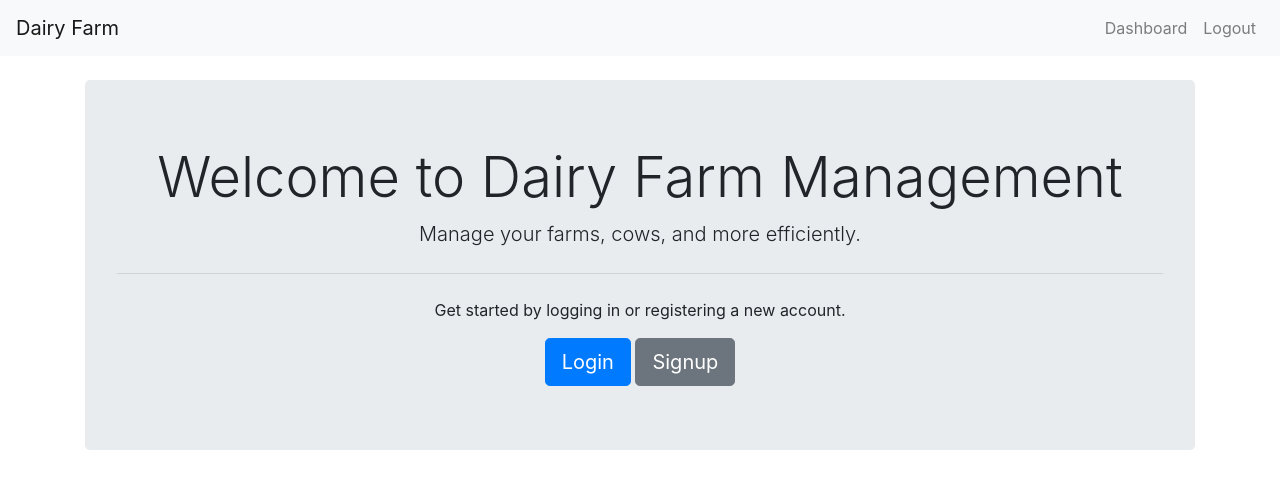
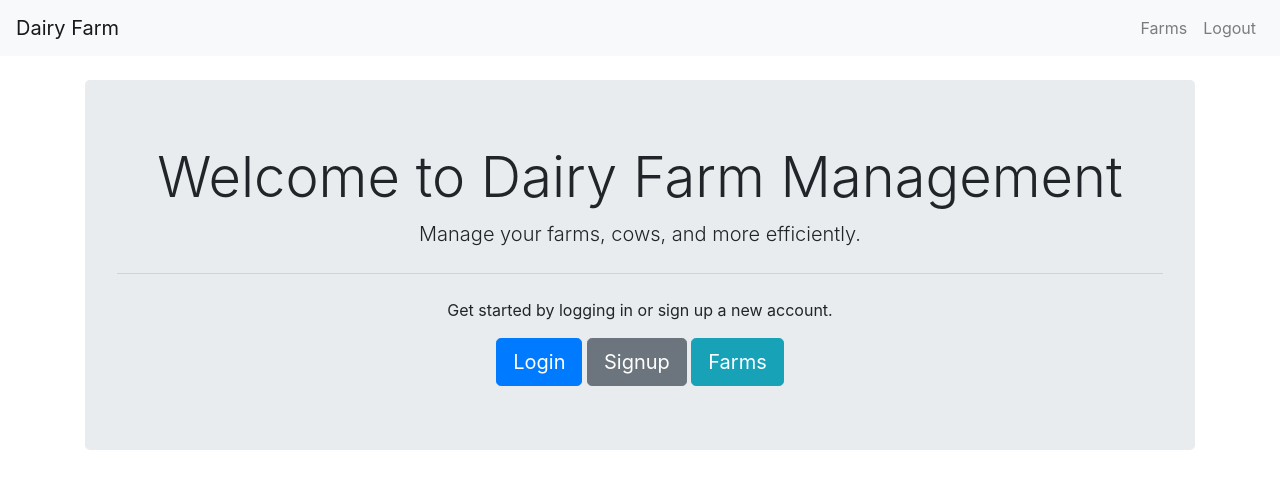
Before and after one commit to AlvinOt/dairy-django, a Django app: page / in a window 1280 px wide. Shown: the top 489 px of the page. Run offline with Django 4.2, Linux system fonts and the light colour scheme; the visitor is signed in with stand-in values (Sample User, id 1); some libraries are stand-ins or nearby versions.

Commit message:
pages well linked

```diff
--- a/dairydjango_project/settings.py
+++ b/dairydjango_project/settings.py
@@ -101,7 +101,7 @@ AUTH_PASSWORD_VALIDATORS = [
 ]
 
 
-LOGIN_REDIRECT_URL = 'mashamba:dashboard'
+LOGIN_REDIRECT_URL = 'mashamba:farm_list'
 LOGOUT_REDIRECT_URL = 'mashamba:home'
 
 # Internationalization
--- a/mashamba/templates/mashamba/base.html
+++ b/mashamba/templates/mashamba/base.html
@@ -18,7 +18,7 @@
             <ul class="navbar-nav ml-auto">
                 {% if user.is_authenticated %}
                     <li class="nav-item">
-                        <a class="nav-link" href="{% url 'mashamba:dashboard' %}">Dashboard</a>
+                        <a class="nav-link" href="{% url 'mashamba:farm_list' %}">Farms</a>
                     </li>
                     <li class="nav-item">
                         <a class="nav-link" href='#'>Logout</a>
--- a/mashamba/templates/mashamba/dairyfarm/farm_list.html
+++ b/mashamba/templates/mashamba/dairyfarm/farm_list.html
@@ -1,7 +1,9 @@
 {% extends 'mashamba/base.html' %}
 
 {% block content %}
-<h2>All Farms</h2>
+<h2>Farms</h2>
+<a href="{% url 'mashamba:farm_register' %}" class="btn btn-primary mb-3">Register a New Farm</a>
+<h3>Your Farms</h3>
 {% if farms %}
     <ul class="list-group">
         {% for farm in farms %}
@@ -11,6 +13,6 @@
         {% endfor %}
     </ul>
 {% else %}
-    <p>No farms found.</p>
+    <p>You do not manage any farms yet.</p>
 {% endif %}
 {% endblock %}
--- a/mashamba/templates/mashamba/dairyfarm/home.html
+++ b/mashamba/templates/mashamba/dairyfarm/index.html
@@ -5,8 +5,9 @@
     <h1 class="display-4">Welcome to Dairy Farm Management</h1>
     <p class="lead">Manage your farms, cows, and more efficiently.</p>
     <hr class="my-4">
-    <p>Get started by logging in or registering a new account.</p>
+    <p>Get started by logging in or sign up a new account.</p>
     <a class="btn btn-primary btn-lg" href='#' role="button">Login</a>
     <a class="btn btn-secondary btn-lg" href='#' role="button">Signup</a>
+    <a class="btn btn-info btn-lg" href="{% url 'mashamba:all_farms' %}" role="button">Farms</a>
 </div>
 {% endblock %}
--- a/mashamba/urls.py
+++ b/mashamba/urls.py
@@ -9,9 +9,10 @@ urlpatterns = [
     path('login/', auth_views.LoginView.as_view(template_name='mashamba/dairyfarm/login.html'), name='login'),
     path('logout/', auth_views.LogoutView.as_view(next_page='mashamba:home'), name='logout'),
     path('', views.home_view, name='home'),
-    path('dashboard/', views.dashboard_view, name='dashboard'),
+    path('all_farms/', views.all_farms_view, name='all_farms'),
+    #path('<slug:slug>/dashboard/', views.dashboard_view, name='dashboard'),
     path('register-farm/', views.register_farm_view, name='farm_register'),
-    path('farms/', views.farm_list_view, name='farm_list'),
+    path('user_farms/', views.farm_list_view, name='farm_list'),
     path('<slug:slug>/', views.farm_detail_view, name='farm_detail'),
     path('<slug:slug>/cows/', views.cow_list_view, name='cow_list'),
     path('<slug:slug>/cows/<int:cow_id>/', views.cow_detail_view, name='cow_detail'),
--- a/mashamba/views.py
+++ b/mashamba/views.py
@@ -6,15 +6,16 @@ from .forms import FarmForm
 from django.contrib.auth.decorators import login_required
 
 def home_view(request):
-    return render(request, 'mashamba/dairyfarm/home.html')
+    return render(request, 'mashamba/dairyfarm/index.html')
 
 
+"""
 @login_required
 def dashboard_view(request):
     user = request.user
     farms = Farm.objects.filter(manager=user)
     return render(request, 'mashamba/dairyfarm/dashboard.html', {'farms': farms})
-
+"""
 
 @login_required
 def register_farm_view(request):
@@ -28,6 +29,18 @@ def register_farm_view(request):
     else:
         form = FarmForm()
     return render(request, 'mashamba/dairyfarm/register_farm.html', {'form': form})
+
+
+@login_required
+def all_farms_view(request):
+    user = request.user
+    user_farms = Farm.objects.filter(manager=user)
+    other_farms = Farm.objects.exclude(manager=user)
+    context = {
+        'user_farms': user_farms,
+        'other_farms': other_farms
+    }
+    return render(request, 'mashamba/dairyfarm/all_farms.html', context)
 
 
 @login_required
```
Also changed, not shown: mashamba/templates/mashamba/dairyfarm/all_farms.html (renamed from mashamba/templates/mashamba/dairyfarm/dashboard.html, +17 -3 lines).
